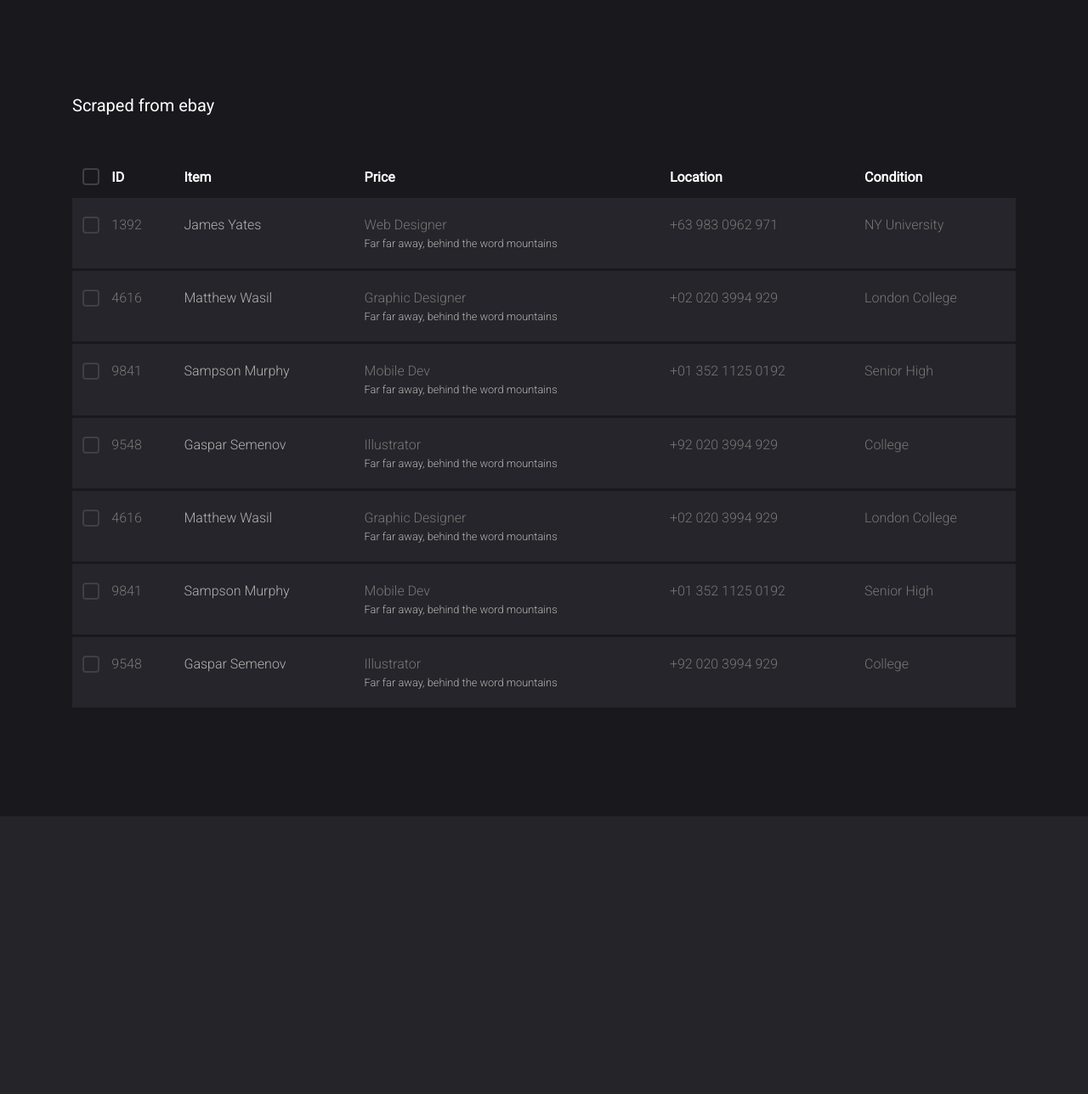
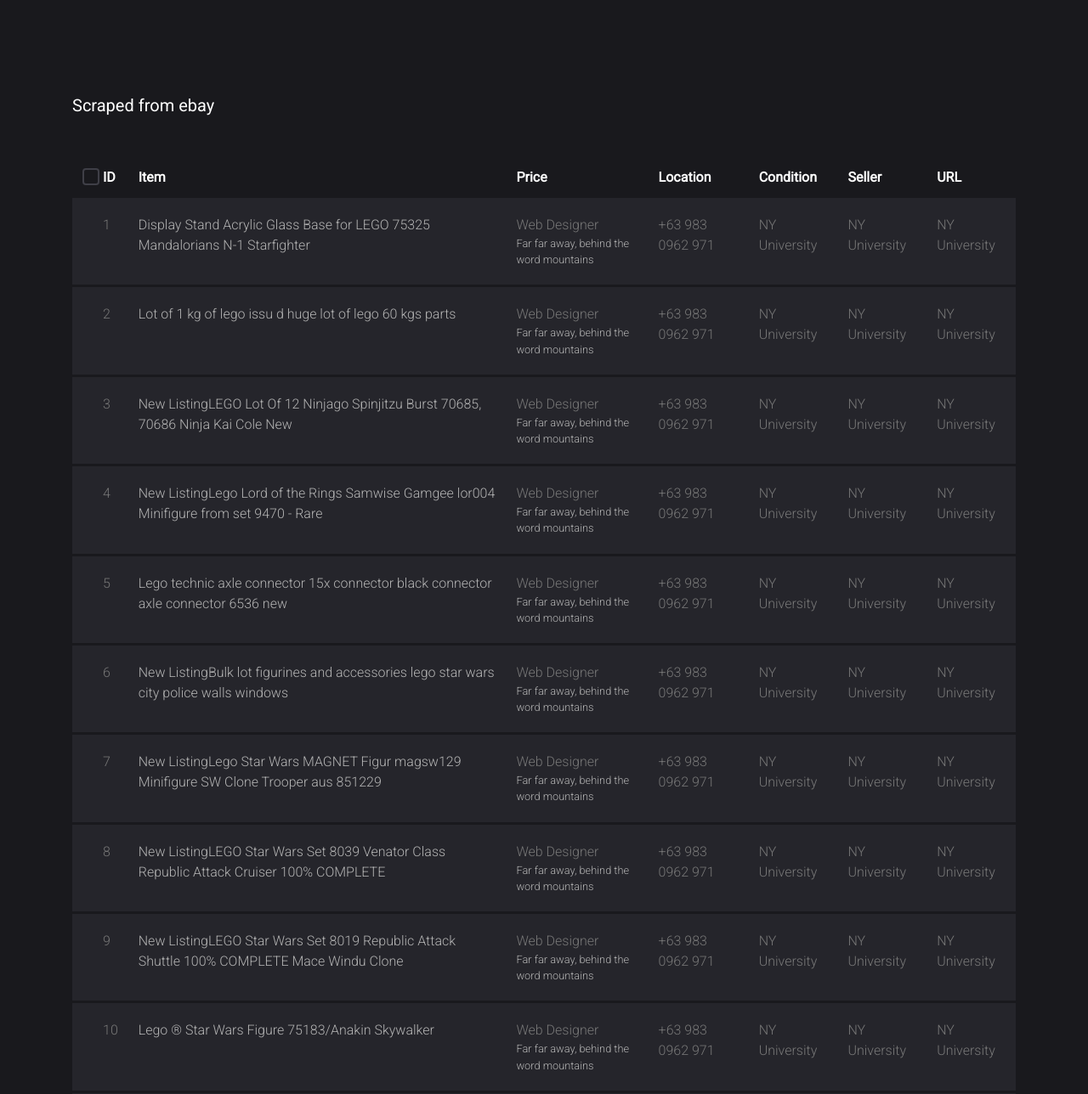
Before and after one commit to AndriusMatulionis/Django_ebay, a Django app: page / in a window 1280 px wide. Shown: the top 1288 px of the page at 85% size. Before the commit the page ends 811 px from the top, so only its background shows below. Run offline with Django 4.2, Linux system fonts and the light colour scheme; data comes from the database, SQL or seed files in the repository; both versions use the stored data as it was after the commit; some libraries are stand-ins or nearby versions.

Commit message:
veikia webe

```diff
--- a/test_project/core/templates/index.html
+++ b/test_project/core/templates/index.html
@@ -49,136 +49,33 @@
               <th scope="col">Price</th>
               <th scope="col">Location</th>
               <th scope="col">Condition</th>
+              <th scope="col">Seller</th>
+              <th scope="col">URL</th>
             </tr>
           </thead>
           <tbody>
+            {% for scrape in object_list %}
             <tr scope="row">
               <th scope="row">
-                <label class="control control--checkbox">
-                  <input type="checkbox"/>
-                  <div class="control__indicator"></div>
-                </label>
+
               </th>
               <td>
-                1392
+                {{ scrape.id }}
               </td>
-              <td><a href="#">James Yates</a></td>
+              <td><a href="#">
+                {{ scrape.item }}
+              </a></td>
               <td>
                 Web Designer
                 <small class="d-block">Far far away, behind the word mountains</small>
               </td>
               <td>+63 983 0962 971</td>
               <td>NY University</td>
+              <td>NY University</td>
+              <td>NY University</td>
             </tr>
             <tr class="spacer"><td colspan="100"></td></tr>
-            <tr>
-              <th scope="row">
-                <label class="control control--checkbox">
-                  <input type="checkbox"/>
-                  <div class="control__indicator"></div>
-                </label>
-              </th>
-
-              <td>4616</td>
-              <td><a href="#">Matthew Wasil</a></td>
-              <td>
-                Graphic Designer
-                <small class="d-block">Far far away, behind the word mountains</small>
-              </td>
-              <td>+02 020 3994 929</td>
-              <td>London College</td>
-            </tr>
-            <tr class="spacer"><td colspan="100"></td></tr>
-            <tr>
-              <th scope="row">
-                <label class="control control--checkbox">
-                  <input type="checkbox"/>
-                  <div class="control__indicator"></div>
-                </label>
-              </th>
-
-              <td>9841</td>
-              <td><a href="#">Sampson Murphy</a></td>
-              <td>
-                Mobile Dev
-                <small class="d-block">Far far away, behind the word mountains</small>
-              </td>
-              <td>+01 352 1125 0192</td>
-              <td>Senior High</td>
-            </tr>
-            <tr class="spacer"><td colspan="100"></td></tr>
-            <tr>
-              <th scope="row">
-                <label class="control control--checkbox">
-                  <input type="checkbox"/>
-                  <div class="control__indicator"></div>
-                </label>
-              </th>
-
-              <td>9548</td>
-              <td><a href="#">Gaspar Semenov</a></td>
-              <td>
-                Illustrator
-                <small class="d-block">Far far away, behind the word mountains</small>
-              </td>
-              <td>+92 020 3994 929</td>
-              <td>College</td>
-            </tr>
-            <tr class="spacer"><td colspan="100"></td></tr>
-            <tr>
-              <th scope="row">
-                <label class="control control--checkbox">
-                  <input type="checkbox"/>
-                  <div class="control__indicator"></div>
-                </label>
-              </th>
-
-              <td>4616</td>
-              <td><a href="#">Matthew Wasil</a></td>
-              <td>
-                Graphic Designer
-                <small class="d-block">Far far away, behind the word mountains</small>
-              </td>
-              <td>+02 020 3994 929</td>
-              <td>London College</td>
-            </tr>
-            <tr class="spacer"><td colspan="100"></td></tr>
-            <tr>
-              <th scope="row">
-                <label class="control control--checkbox">
-                  <input type="checkbox"/>
-                  <div class="control__indicator"></div>
-                </label>
-              </th>
-
-              <td>9841</td>
-              <td><a href="#">Sampson Murphy</a></td>
-              <td>
-                Mobile Dev
-                <small class="d-block">Far far away, behind the word mountains</small>
-              </td>
-              <td>+01 352 1125 0192</td>
-              <td>Senior High</td>
-            </tr>
-            <tr class="spacer"><td colspan="100"></td></tr>
-            <tr>
-              <th scope="row">
-                <label class="control control--checkbox">
-                  <input type="checkbox"/>
-                  <div class="control__indicator"></div>
-                </label>
-              </th>
-
-              <td>9548</td>
-              <td><a href="#">Gaspar Semenov</a></td>
-              <td>
-                Illustrator
-                <small class="d-block">Far far away, behind the word mountains</small>
-              </td>
-              <td>+92 020 3994 929</td>
-              <td>College</td>
-            </tr>
-
+            {% endfor %}
           </tbody>
         </table>
       </div>
--- a/test_project/core/urls.py
+++ b/test_project/core/urls.py
@@ -1,6 +1,6 @@
 from django.urls import path
-from . import views
+from .views import ScrapedListView
 
 urlpatterns = [
-    path('', views.index, name= 'index'),
+    path('', ScrapedListView.as_view(), name= 'index'),
 ]
--- a/test_project/core/views.py
+++ b/test_project/core/views.py
@@ -1,12 +1,15 @@
 from django.shortcuts import render
 from django.http import HttpResponse
 from .models import Scrape
+from django.views.generic import ListView
+# pasiskaityt apie generic
 
-def all_scraped_data(request):
-    scraped_list = Scrape.objects.all()
-    render(request, 'core/templates/index.html',
-        {'scraped_list': scraped_list })
+class ScrapedListView(ListView):
+    model = Scrape
+    template_name = 'index.html'
+    success_url = '/'
+
 
 def index(request):
 
-    return render(request,'index.html')
+    return render(request,'index.html',)
```
Also changed, not shown: test_project/db.sqlite3, 2 other files.
